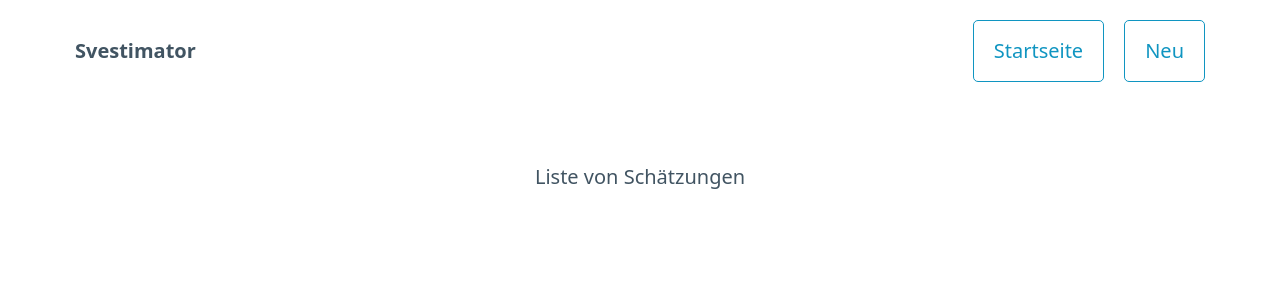
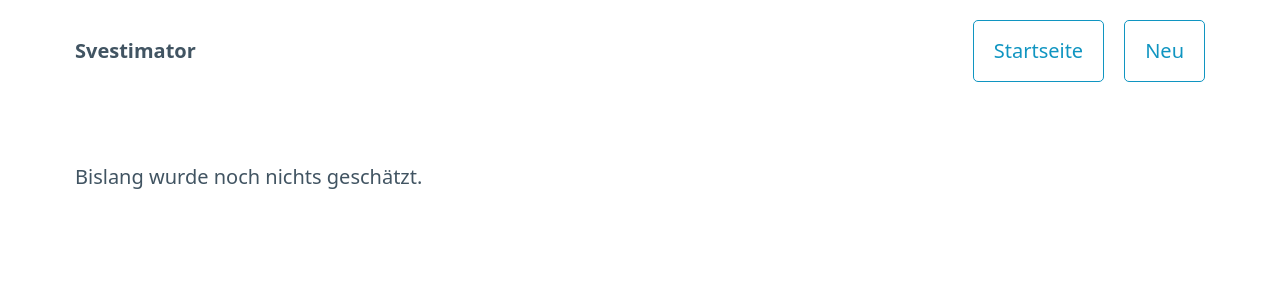
Before and after one commit to nilsroehrig/svelte-workshop-jsdays-munich-2023, a Svelte app: page / in a window 1280 px wide. Shown: the top 300 px of the page. Built offline with nearby package versions, Linux system fonts and the light colour scheme.

Commit message:
list estimations

```diff
--- a/src/App.svelte
+++ b/src/App.svelte
@@ -4,11 +4,11 @@
   let estimations = [];
 
   function resetEstimation() {
-    estimation = { name: "", description: ""}
+    estimation = { name: "", description: "" };
   }
 
   function submitEstimation() {
-    estimations = estimations.concat(estimation)
+    estimations = estimations.concat(estimation);
     resetEstimation();
     gotoStartPage();
   }
@@ -25,9 +25,7 @@
     </ul>
     <ul>
       <li>
-        <button class="outline" on:click={gotoStartPage}
-          >Startseite</button
-        >
+        <button class="outline" on:click={gotoStartPage}>Startseite</button>
       </li>
       <li>
         <button
@@ -58,13 +56,21 @@
       </fieldset>
     </form>
   {:else}
-    <p>Liste von Schätzungen</p>
+    {#each estimations as est}
+      <article>
+        <header><strong>{est.name}</strong></header>
+        <p>{est.description}</p>
+      </article>
+    {:else}
+      <p>Bislang wurde noch nichts geschätzt.</p>
+    {/each}
   {/if}
 </main>
 
 <style>
   main {
     margin: 3rem auto;
+    width: 100%;
   }
 
   .buttons {
```
